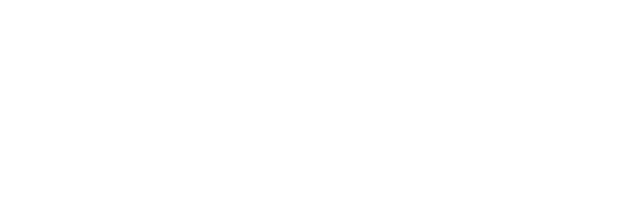
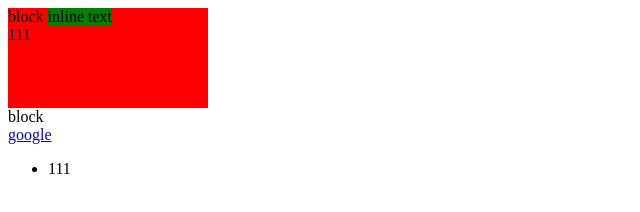
Before and after one commit to berdof/test2, a plain HTML site: page index.html in a window 1280 px wide. Shown: the whole page, without its empty margins (0-640 px from the left). Drawn offline with Linux system fonts and the light colour scheme.

Commit message:
add html lesson

```diff
--- a/index.html
+++ b/index.html
@@ -1,12 +1,25 @@
 <!DOCTYPE html>
-<html lang="en">
+<html>
 <head>
-    <meta charset="UTF-8">
-    <meta name="viewport" content="width=device-width, initial-scale=1.0">
-    <meta http-equiv="X-UA-Compatible" content="ie=edge">
-    <title>Document</title>
+    <meta charset="utf-8" />
+    <meta http-equiv="X-UA-Compatible" content="IE=edge">
+    <title>Page Title</title>
+    <meta name="viewport" content="width=device-width, initial-scale=1">
 </head>
 <body>
+    <div style="width: 200px; height: 100px; background: red">
+        block <span style="width: 200px; background: green">inline text</span> <div>111</div>
+    </div>
 
+    <div>
+        block
+    </div>
+
+    <div>
+        <a href="http://google.com">google</a>
+    </div>
+    <ul>
+        <li>111</li>
+    </ul>
 </body>
 </html>
```
